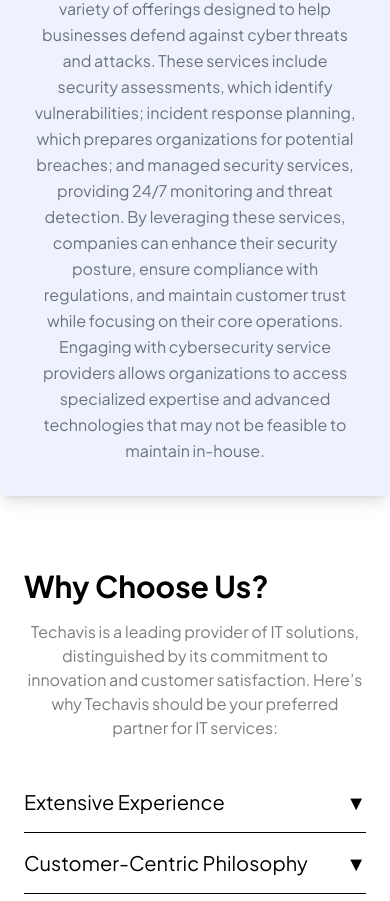
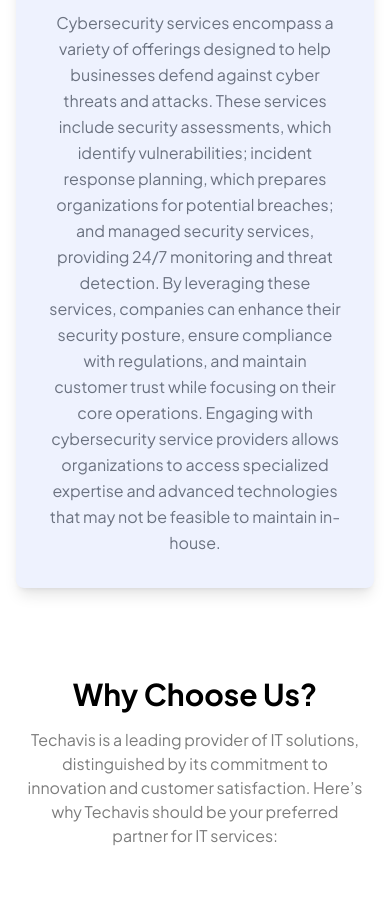
Before and after one commit to Kratagya-Webkorps/TechAvis, a React (Vite) app: page /services in a window 390 px wide. Shown: the part 3038-3939 px from the top of the page. Built offline with nearby package versions, Linux system fonts and the light colour scheme.

Commit message:
updated contact and fix UI

```diff
--- a/src/components/shared/Services.tsx
+++ b/src/components/shared/Services.tsx
@@ -139,7 +139,7 @@ const Services: React.FC = () => {
           Tailored IT Solutions Designed To <br className="hidden md:block" />
           Empower Your Business Success.
         </h2>
-        <div className="flex flex-col xl:flex-row  md:p-[25px] ">
+        <div className="flex flex-col xl:flex-row p-4 md:p-[25px] ">
           <div className="flex md:flex-row justify-center xl:justify-start mb-4">
             <div className="space-y-2 md:mt-4">
               {services.map((service) => (
--- a/src/components/shared/WhyChooseUs.tsx
+++ b/src/components/shared/WhyChooseUs.tsx
@@ -48,7 +48,7 @@ const WhyChooseUs: React.FC = () => {
 
   return (
     <div className="max-w-xl md:mx-auto ">
-      <h2 className="text-3xl font-bold mb-4">Why Choose Us?</h2>
+      <h2 className="text-3xl font-bold mb-4 text-center md:text-start">Why Choose Us?</h2>
       <p className="text-[#7C7C7C] text-[16px] mb-8 text-center md:text-start">
         Techavis is a leading provider of IT solutions, distinguished by its commitment to innovation and customer satisfaction. Here’s why Techavis should be your preferred partner for IT services:
       </p>
```
